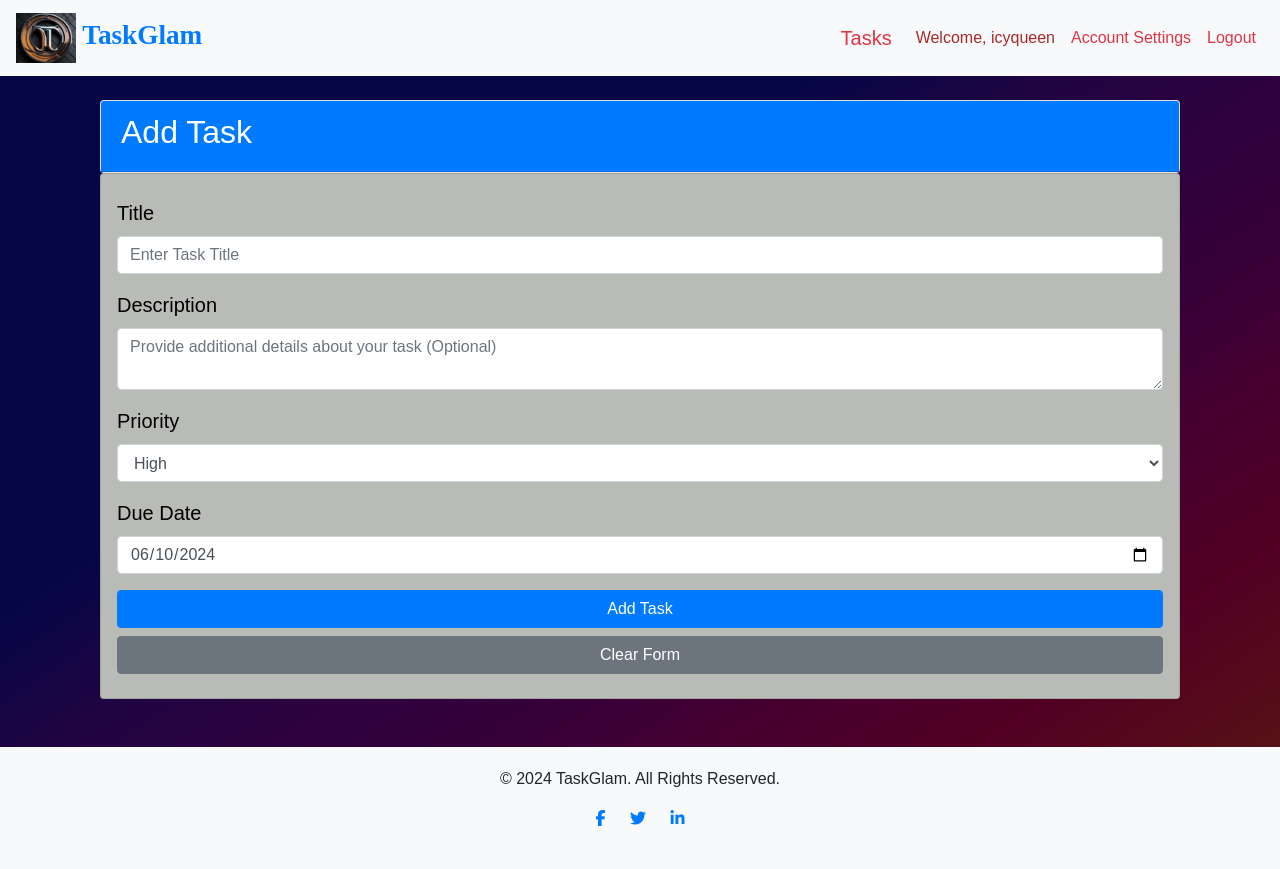
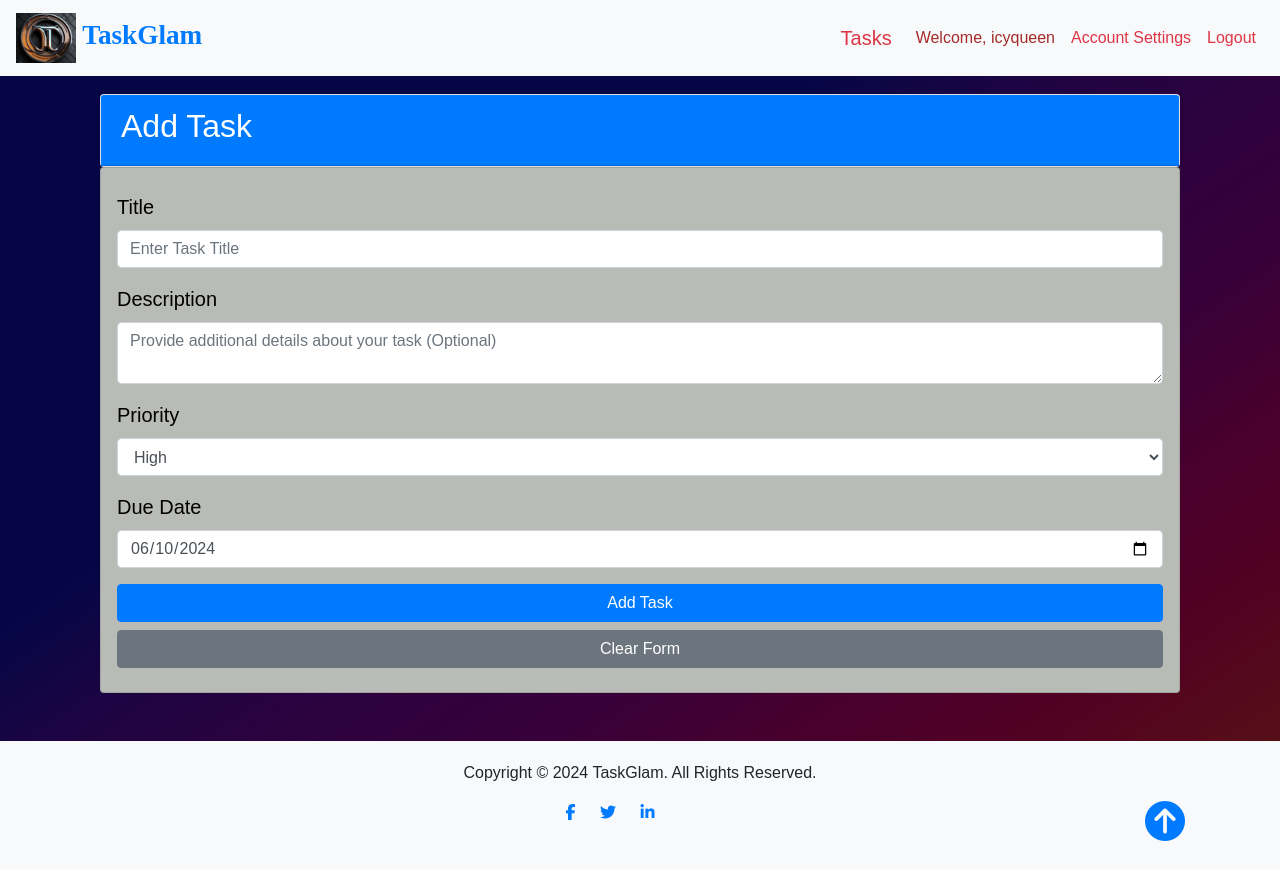
Before and after one commit to Queendarlin/TaskGlam, a Flask app: page /add_task in a window 1280 px wide. Before the commit the page ends 826 px from the top, so only its background shows below. Run offline with Flask 3, Linux system fonts and the light colour scheme; a user stored in the database is signed in; some libraries are stand-ins or nearby versions.

Commit message:
Polishing the landing page

```diff
--- a/task_manager/templates/base.html
+++ b/task_manager/templates/base.html
@@ -1,5 +1,5 @@
 <!-- The base template that other templates inherits from -->
-<!doctype html>
+<!DOCTYPE html>
 <html lang="en">
   <head>
     <meta charset="utf-8" />
@@ -30,16 +30,34 @@
       src="{{ url_for('static', filename='scripts/tasks.js') }}"
       defer
     ></script>
-      <link rel="apple-touch-icon" sizes="180x180" href="{{ url_for('static', filename='images/apple-touch-icon.png') }}">
-      <link rel="icon" type="image/png" sizes="32x32" href="{{ url_for('static', filename='images/favicon-32x32.png') }}">
-      <link rel="icon" type="image/png" sizes="16x16" href="{{ url_for('static', filename='images/favicon-16x16.png') }}">
+    <link
+      rel="apple-touch-icon"
+      sizes="180x180"
+      href="{{ url_for('static', filename='images/apple-touch-icon.png') }}"
+    />
+    <link
+      rel="icon"
+      type="image/png"
+      sizes="32x32"
+      href="{{ url_for('static', filename='images/favicon-32x32.png') }}"
+    />
+    <link
+      rel="icon"
+      type="image/png"
+      sizes="16x16"
+      href="{{ url_for('static', filename='images/favicon-16x16.png') }}"
+    />
     <title>{% block title %} {% endblock %}</title>
   </head>
   <body class="d-flex flex-column min-vh-100">
     <!-- Header Section with Navbar -->
     <header>
-         <nav class="navbar navbar-expand-lg navbar-light">
-            <a class="navbar-brand text-primary font-weight-bold" href="{{ url_for('home_page') }}" style="font-family: 'lora', serif; font-size: 1.7em;">
+      <nav class="navbar navbar-expand-lg bg-light navbar-light fixed-top">
+        <a
+          class="navbar-brand text-primary font-weight-bold"
+          href="{{ url_for('home_page') }}"
+          style="font-family: 'lora', serif; font-size: 1.7em"
+        >
           <img
             src="{{ url_for('static', filename='images/TaskGlam-logo.png') }}"
             alt="TaskGlam Logo"
@@ -64,20 +82,30 @@
           <ul class="navbar-nav ml-auto">
             {% if current_user.is_authenticated %}
             <li class="nav-item">
-                     <a class="navbar-brand text-danger" href="{{ url_for('tasks_page') }}"
+              <a
+                class="navbar-brand text-danger"
+                href="{{ url_for('tasks_page') }}"
                 >Tasks</a
               >
             </li>
             <li class="nav-item">
-                     <a class="nav-link" style="color: brown;">Welcome, {{ current_user.username }}</a>
+              <a class="nav-link" style="color: brown"
+                >Welcome, {{ current_user.username }}</a
+              >
             </li>
             <li class="nav-item">
-                     <a class="nav-link text-danger" href="{{ url_for('account_settings') }}"
+              <a
+                class="nav-link text-danger"
+                href="{{ url_for('account_settings') }}"
                 >Account Settings</a
               >
             </li>
             <li class="nav-item">
-                     <a class="nav-link text-danger" href="{{ url_for('logout_page') }}">Logout</a>
+              <a
+                class="nav-link text-danger"
+                href="{{ url_for('logout_page') }}"
+                >Logout</a
+              >
             </li>
           </ul>
           {% else %}
@@ -88,10 +116,14 @@
               >
             </li>
             <li class="nav-item">
-                     <a class="nav-link text-danger" href="{{ url_for('login_page') }}">Login</a>
+              <a class="nav-link text-danger" href="{{ url_for('login_page') }}"
+                >Login</a
+              >
             </li>
             <li class="nav-item">
-                     <a class="nav-link text-danger" href="{{ url_for('register_page') }}"
+              <a
+                class="nav-link text-danger"
+                href="{{ url_for('register_page') }}"
                 >Register</a
               >
             </li>
@@ -102,7 +134,7 @@
     </header>
 
     <!-- Main Content Section -->
-      <main>
+    <main style="padding-top: 70px;">
       <div class="container mt-4">
         <!-- Displaying Flash Messages -->
         {% with messages = get_flashed_messages(with_categories=true) %} {% if
@@ -133,7 +165,7 @@
     <!-- Footer Section -->
     <footer class="text-center">
       <div class="container">
-            <p>&copy; 2024 TaskGlam. All Rights Reserved.</p>
+        <p>Copyright &copy; 2024 TaskGlam. All Rights Reserved.</p>
         <div class="social-icons">
           <a href="https://www.facebook.com/nnamani.odinaka" target="_blank"
             ><i class="fab fa-facebook-f"></i
@@ -146,6 +178,9 @@
             target="_blank"
             ><i class="fab fa-linkedin-in"></i
           ></a>
+          <a href="#" class="arrow-icon">
+          <i class="fas fa-arrow-circle-up h1 mt-0 md-0 p-0"></i>
+        </a>
         </div>
       </div>
     </footer>
@@ -168,13 +203,26 @@
       integrity="sha384-B4gt1jrGC7Jh4AgTPSdUtOBvfO8shuf57BaghqFfPlYxofvL8/KUEfYiJOMMV+rV"
       crossorigin="anonymous"
     ></script>
-
   </body>
 
   <!-- Custom Styles -->
   <style>
     body {
-         background-image: linear-gradient(to right bottom, #060646, #060646, #060646, #060646, #060646, #1f0442, #2d023e, #370039, #47002e, #510023, #560d19, #571c10);
+      background-image: linear-gradient(
+        to right bottom,
+        #060646,
+        #060646,
+        #060646,
+        #060646,
+        #060646,
+        #1f0442,
+        #2d023e,
+        #370039,
+        #47002e,
+        #510023,
+        #560d19,
+        #571c10
+      );
       font-family: Sans-Serif, proxima Nova;
     }
     header {
@@ -194,5 +242,8 @@
     .table-dark {
       background-color: #343a40;
     }
+    .arrow-icon {
+      float: right;
+    }
   </style>
 </html>
```
Lines whose indentation alone changed are shown as unchanged.
